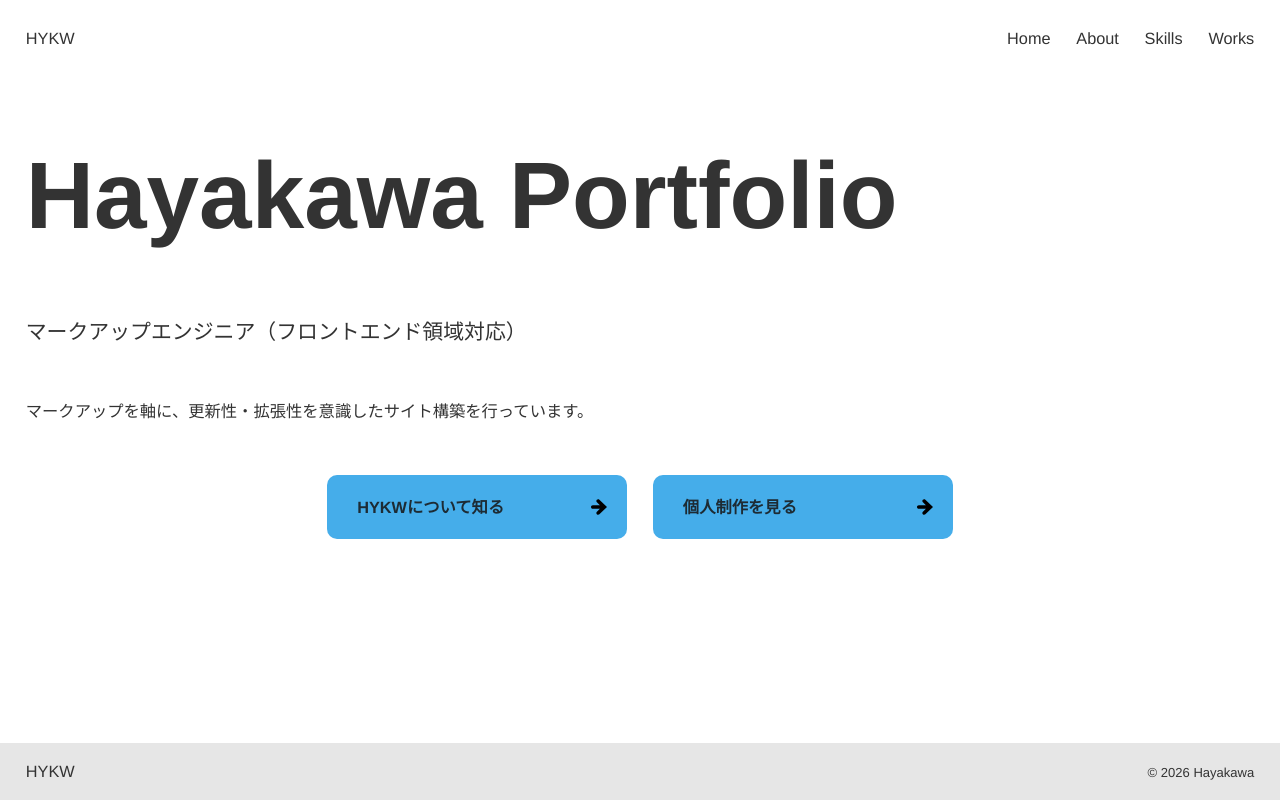
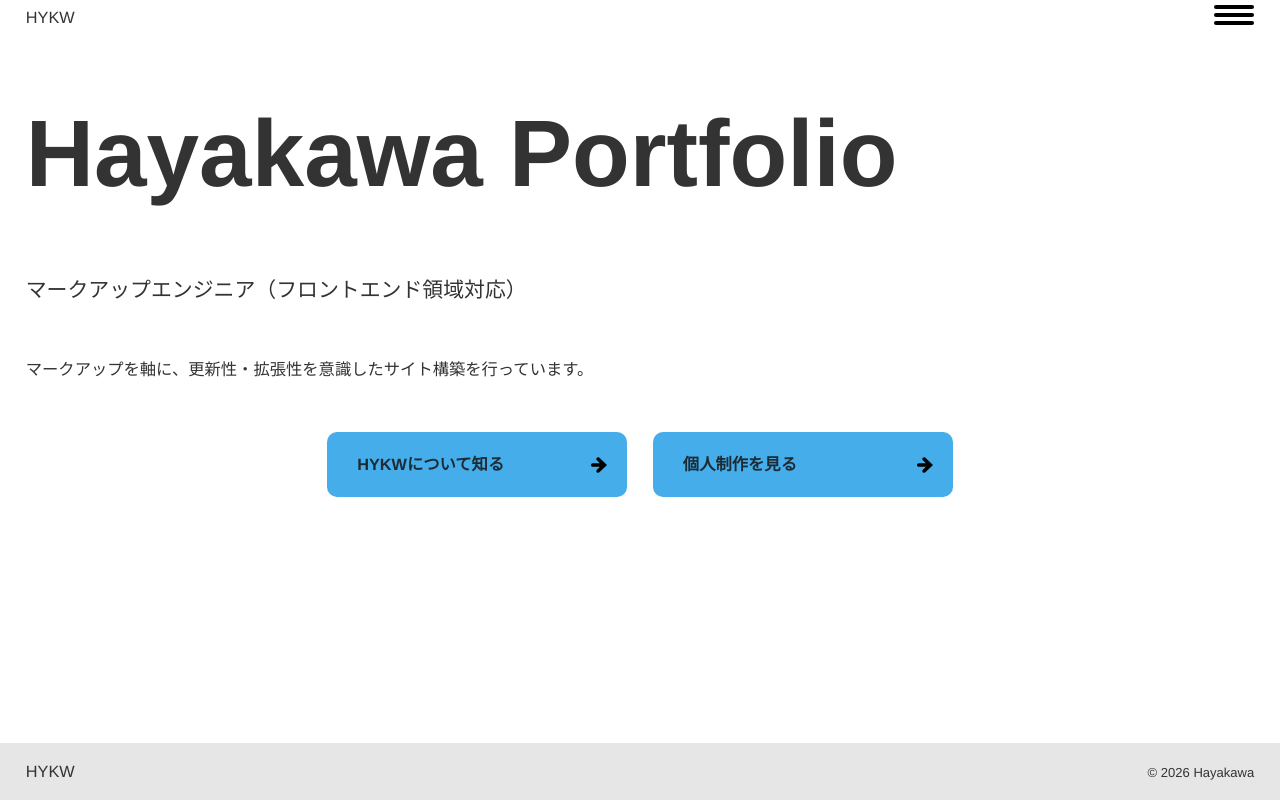
Before and after one commit to hayamin1111/portfolio2026, a Next.js app: page / in a window 1280 px wide. Built offline with nearby package versions, Linux system fonts and the light colour scheme.

Commit message:
feat: add Gnavi

```diff
--- a/package.json
+++ b/package.json
@@ -9,6 +9,7 @@
     "lint": "eslint"
   },
   "dependencies": {
+    "clsx": "^2.1.1",
     "modern-normalize": "^3.0.1",
     "next": "16.2.4",
     "react": "19.2.4",
--- /dev/null
+++ b/src/app/_components/Gnav/index.module.css
@@ -0,0 +1,28 @@
+.gnav {
+  filter: invert(100%);
+  mix-blend-mode: exclusion;
+  &.open {
+    opacity: 0.2;
+  }
+}
+.description {
+  border: 0;
+  clip: rect(0 0 0 0);
+  height: 1px;
+  margin: -1px;
+  overflow: hidden;
+  padding: 0;
+  position: absolute;
+  white-space: nowrap;
+  width: 1px;
+
+}
+
+.nav {
+  margin-block: var(--space-xs);
+}
+.list {
+  display: flex;
+  justify-content: flex-end;
+  column-gap: var(--space-xs);
+}
--- /dev/null
+++ b/src/app/_components/Gnav/index.tsx
@@ -0,0 +1,47 @@
+"use client";
+
+import Link from "next/link";
+import styles from "./index.module.css";
+import { useState } from "react";
+import clsx from "clsx";
+
+export default function Gnav() {
+  const [isOpen, setOpen] = useState<boolean>(false);
+  const toggleGnav = () => setOpen((prev) => !prev);
+  const closeGnav = () => setOpen(false);
+
+  return (
+    <>
+      <button
+        className={clsx(styles.gnav, isOpen && styles.open)}
+        aria-controls="menu"
+        aria-label={isOpen ? "メニューを閉じる" : "メニューを開く"}
+        aria-expanded={isOpen}
+        onClick={toggleGnav}
+      >
+        <svg xmlns="http://www.w3.org/2000/svg" aria-hidden="true" width="40" height="30" viewBox="0 0 40 30">
+          <rect className={styles.lineTop} x="0" y="5"  width="40" height="4" rx="2"/>
+          <rect className={styles.lineMiddle} x="0" y="13" width="40" height="4" rx="2"/>
+          <rect className={styles.lineBottom} x="0" y="21" width="40" height="4" rx="2"/>
+        </svg>
+      </button>
+
+      <nav className={styles.nav} onClick={closeGnav} id="menu" hidden={!isOpen}>
+        <ul className={styles.list}>
+          <li>
+            <Link href="/">Home</Link>
+          </li>
+          <li>
+            <Link href="/about">About</Link>
+          </li>
+          <li>
+            <Link href="/skills">Skills</Link>
+          </li>
+          <li>
+            <Link href="/works">Works</Link>
+          </li>
+        </ul>
+      </nav>
+    </>
+  );
+}
--- a/src/app/_components/Header/index.tsx
+++ b/src/app/_components/Header/index.tsx
@@ -1,12 +1,12 @@
 import Logo from "@/app/_components/Logo";
-import Nav from "@/app/_components/Nav";
+import Gnav from "@/app/_components/Gnav";
 import styles from "./index.module.css";
 
 export default function Header() {
   return (
     <header className={styles.header}>
       <Logo />
-      <Nav />
+      <Gnav />
     </header>
   )
 }
--- a/src/app/about/page.tsx
+++ b/src/app/about/page.tsx
@@ -49,6 +49,7 @@ export default function Page() {
               height={data.image.height}
               alt={data.image.alt}
               className={styles.image}
+              loading="eager"
             />
             <dl>
               <dt className={styles.name}>{data.name}</dt>
--- a/src/app/globals.css
+++ b/src/app/globals.css
@@ -143,3 +143,10 @@ h3 {
   font-size: var(--heading3);
   line-height: var(--line-height-sm);
 }
+
+button {
+  background-color: transparent;
+  border: none;
+  cursor: pointer;
+  padding: 0;
+}
```
Also changed, not shown: src/app/about/page.module.css (+15 -0 lines), 1 other file (tests, documents, lock files or other folders).
